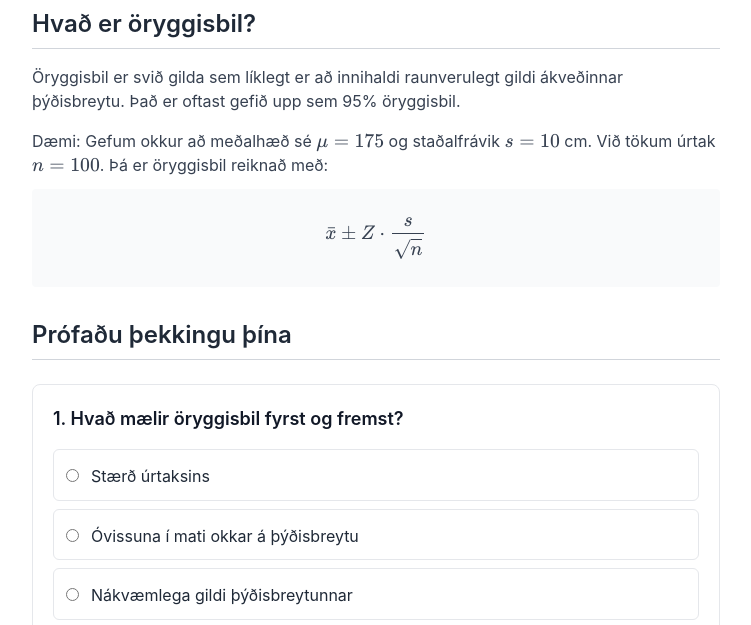
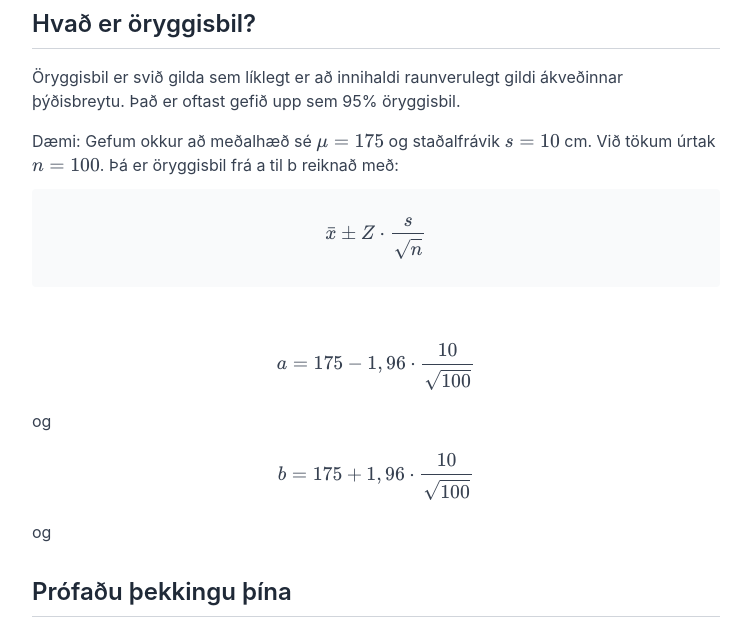
Before and after one commit to atligudna/Prufa, a plain HTML site: page index.html in a window 1280 px wide. Shown: the part 152-777 px from the top of the page, without its empty margins (264-1015 px from the left). Drawn offline with nearby package versions, Linux system fonts and the light colour scheme.

Commit message:
Update index.html

```diff
--- a/index.html
+++ b/index.html
@@ -67,12 +67,16 @@
           </p>
           <p>
             Dæmi: Gefum okkur að meðalhæð sé $\mu=175$ og staðalfrávik $s = 10$ cm. Við tökum úrtak $n = 100$.
-            Þá er öryggisbil reiknað með:
+            Þá er öryggisbil frá a til b reiknað með:
             <br>
             <strong class="font-mono block text-center my-3 bg-gray-50 p-2 rounded">
               $$\bar{x} \pm Z \cdot \frac{s}{\sqrt{n}}$$
             </strong>
+            <br>
+            $$a=175-1,96 \cdot \frac{10}{\sqrt{100}}$$ og
+            $$b=175+1,96 \cdot \frac{10}{\sqrt{100}}$$ og
           </p>
+
         </div>
       </section>
 
```
